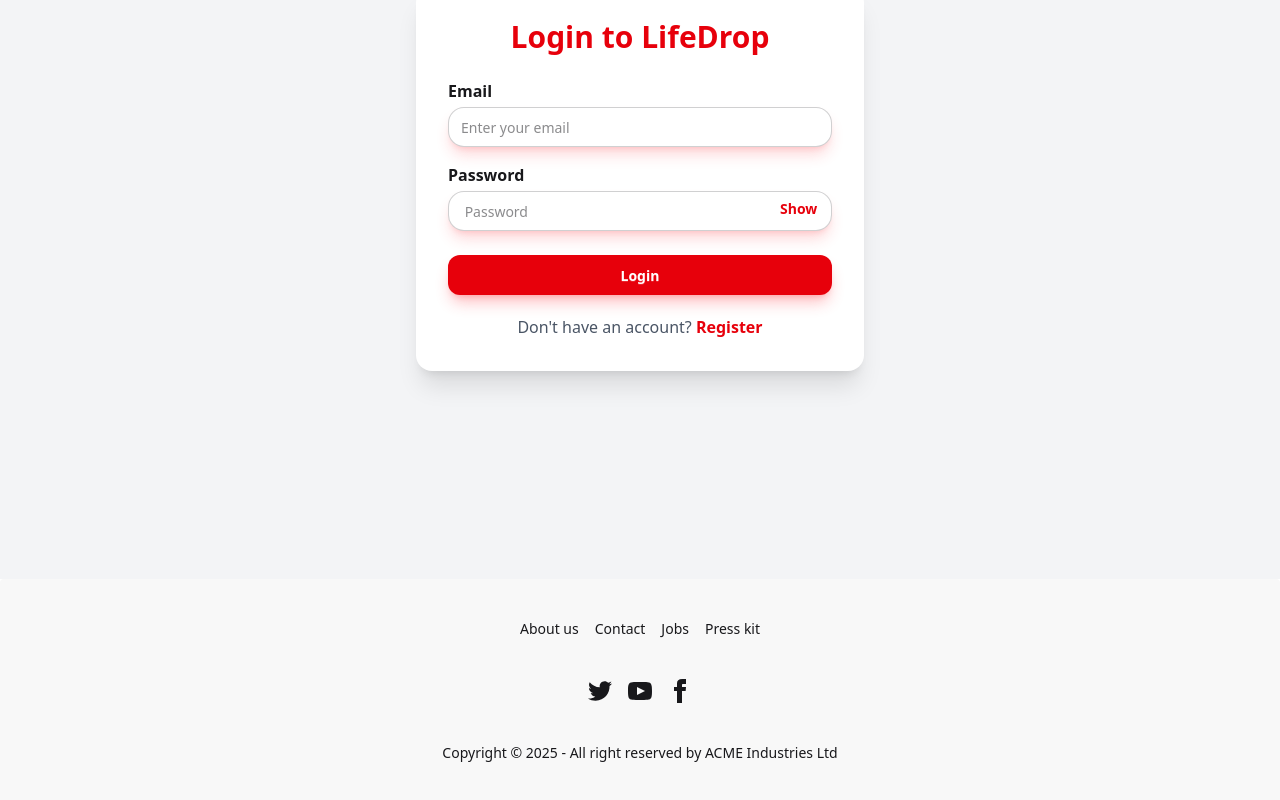
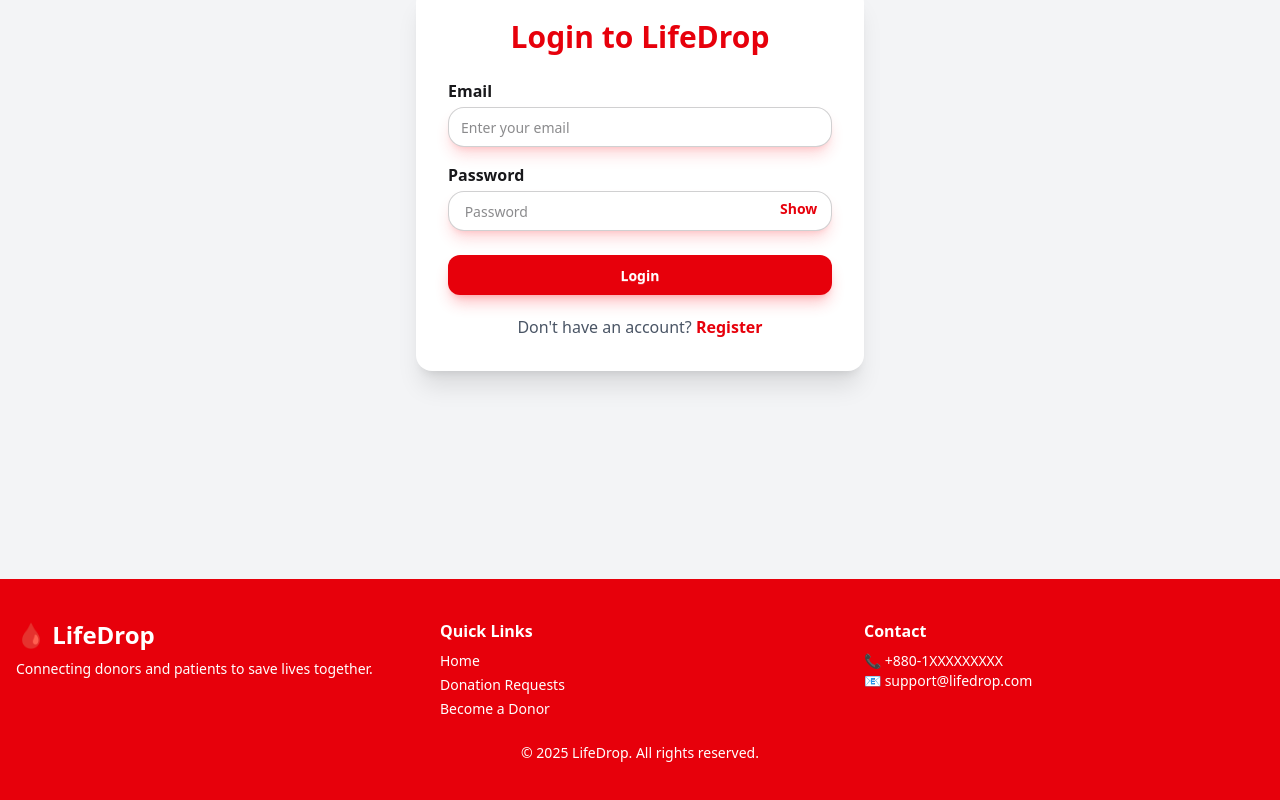
Before and after one commit to With-chomok/Blood-Donation-Project-Client, a React (Vite) app: page /login in a window 1280 px wide. Shown: the part 286-1086 px from the top of the page. Built offline with nearby package versions, Linux system fonts and the light colour scheme; no server answers.

Commit message:
Donate  or Funding page create

```diff
--- a/src/components/footer/Footer.jsx
+++ b/src/components/footer/Footer.jsx
@@ -1,54 +1,35 @@
-import React from "react";
+import { Link } from "react-router";
 
 const Footer = () => {
   return (
-    <footer className="footer footer-horizontal footer-center bg-base-200 text-base-content rounded p-10">
-      <nav className="grid grid-flow-col gap-4">
-        <a className="link link-hover">About us</a>
-        <a className="link link-hover">Contact</a>
-        <a className="link link-hover">Jobs</a>
-        <a className="link link-hover">Press kit</a>
-      </nav>
-      <nav>
-        <div className="grid grid-flow-col gap-4">
-          <a>
-            <svg
-              xmlns="http://www.w3.org/2000/svg"
-              width="24"
-              height="24"
-              viewBox="0 0 24 24"
-              className="fill-current">
-              <path d="M24 4.557c-.883.392-1.832.656-2.828.775 1.017-.609 1.798-1.574 2.165-2.724-.951.564-2.005.974-3.127 1.195-.897-.957-2.178-1.555-3.594-1.555-3.179 0-5.515 2.966-4.797 6.045-4.091-.205-7.719-2.165-10.148-5.144-1.29 2.213-.669 5.108 1.523 6.574-.806-.026-1.566-.247-2.229-.616-.054 2.281 1.581 4.415 3.949 4.89-.693.188-1.452.232-2.224.084.626 1.956 2.444 3.379 4.6 3.419-2.07 1.623-4.678 2.348-7.29 2.04 2.179 1.397 4.768 2.212 7.548 2.212 9.142 0 14.307-7.721 13.995-14.646.962-.695 1.797-1.562 2.457-2.549z"></path>
-            </svg>
-          </a>
-          <a>
-            <svg
-              xmlns="http://www.w3.org/2000/svg"
-              width="24"
-              height="24"
-              viewBox="0 0 24 24"
-              className="fill-current">
-              <path d="M19.615 3.184c-3.604-.246-11.631-.245-15.23 0-3.897.266-4.356 2.62-4.385 8.816.029 6.185.484 8.549 4.385 8.816 3.6.245 11.626.246 15.23 0 3.897-.266 4.356-2.62 4.385-8.816-.029-6.185-.484-8.549-4.385-8.816zm-10.615 12.816v-8l8 3.993-8 4.007z"></path>
-            </svg>
-          </a>
-          <a>
-            <svg
-              xmlns="http://www.w3.org/2000/svg"
-              width="24"
-              height="24"
-              viewBox="0 0 24 24"
-              className="fill-current">
-              <path d="M9 8h-3v4h3v12h5v-12h3.642l.358-4h-4v-1.667c0-.955.192-1.333 1.115-1.333h2.885v-5h-3.808c-3.596 0-5.192 1.583-5.192 4.615v3.385z"></path>
-            </svg>
-          </a>
+    <footer className="bg-red-600 text-white py-10">
+      <div className="max-w-7xl mx-auto px-4 grid md:grid-cols-3 gap-6">
+        <div>
+          <h3 className="text-2xl font-bold mb-2">🩸 LifeDrop</h3>
+          <p className="text-sm">
+            Connecting donors and patients to save lives together.
+          </p>
         </div>
-      </nav>
-      <aside>
-        <p>
-          Copyright © {new Date().getFullYear()} - All right reserved by ACME
-          Industries Ltd
-        </p>
-      </aside>
+
+        <div>
+          <h4 className="font-semibold mb-2">Quick Links</h4>
+          <ul className="space-y-1 text-sm">
+            <li><Link to="/">Home</Link></li>
+            <li><Link to="/donation-requests">Donation Requests</Link></li>
+            <li><Link to="/register">Become a Donor</Link></li>
+          </ul>
+        </div>
+
+        <div>
+          <h4 className="font-semibold mb-2">Contact</h4>
+          <p className="text-sm">📞 +880-1XXXXXXXXX</p>
+          <p className="text-sm">📧 support@lifedrop.com</p>
+        </div>
+      </div>
+
+      <p className="text-center text-sm mt-6">
+        © {new Date().getFullYear()} LifeDrop. All rights reserved.
+      </p>
     </footer>
   );
 };
--- a/src/components/navbar/Navbar.jsx
+++ b/src/components/navbar/Navbar.jsx
@@ -25,7 +25,11 @@ const Navbar = () => {
                 Donation Requests
               </NavLink>
             </li>
-
+            <li>
+              <NavLink to="/donate" className={navLinkStyle}>
+                Donate
+              </NavLink>
+            </li>
             {!user ? (
               <li>
                 <NavLink to="/login" className={navLinkStyle}>
--- /dev/null
+++ b/src/pages/Donate/Donate.jsx
@@ -0,0 +1,87 @@
+import React from "react";
+import useAxios from "../../hooks/useAxios";
+import useAuth from "../../hooks/UseAuth";
+import { Navigate, useNavigate } from "react-router";
+
+
+const Donate = () => {
+  const navigate = useNavigate()
+  const axiosInstance = useAxios();
+  const {user} = useAuth()
+console.log(user);
+  const handleDonate = (e)=>{
+    e.preventDefault();
+    const donateAmount = e.target.donateName.value;
+    const donerEmail = user?.email;
+    const donerName = user?.displayName
+
+    const formData = {
+      donateAmount,
+      donerEmail,
+      donerName
+    }
+    axiosInstance.post('/create-payment', {formData})
+    .then(res => {
+      console.log(res.data);
+      navigate(res.data.url)
+    })
+
+
+
+  }
+  return (
+    <div className="max-w-6xl mx-auto px-4 py-10">
+      <h1 className="text-3xl font-bold text-center text-red-600">
+        Support LifeDrop 💖
+      </h1>
+      <p className="text-center text-gray-600 mt-2">
+        Your contribution helps us save more lives
+      </p>
+
+      {/* Funding Cards */}
+      <div className="grid grid-cols-1 md:grid-cols-3 gap-6 mt-10">
+        {[100, 300, 500].map((amount) => (
+          <div
+            key={amount}
+            className="border border-red-600 rounded-xl p-6 text-center shadow hover:shadow-lg transition">
+            <h2 className="text-2xl font-bold">৳{amount}</h2>
+            <p className="text-gray-500 mt-2">One time donation</p>
+            <button className="btn hover:bg-red-600 hover:text-white border-red-600 focus:outline-none mt-4">
+              Donate Now
+            </button>
+          </div>
+        ))}
+      </div>
+
+      {/* Custom Amount */}
+      <div>
+
+      <form onSubmit={handleDonate} className="mt-10 text-center">
+        <input
+          type="number"
+          name="donateName"
+          placeholder="Enter custom amount"
+          className="input input-bordered border-red-500 w-full max-w-xs"
+        />
+        <button className="btn bg-red-600 text-white ml-2 mt-3 md:mt-0">
+          Donate
+        </button>
+      </form>
+      </div>
+
+      {/* Why Funding */}
+      <div className="mt-16 bg-red-50 p-6 rounded-xl">
+        <h3 className="text-xl font-semibold text-red-600">
+          Why your support matters?
+        </h3>
+        <ul className="list-disc ml-6 mt-3 text-gray-700">
+          <li>Maintain platform servers</li>
+          <li>Organize blood donation campaigns</li>
+          <li>Support emergency patients</li>
+        </ul>
+      </div>
+    </div>
+  );
+};
+
+export default Donate;
--- a/src/pages/MyRequest/MyRequest.jsx
+++ b/src/pages/MyRequest/MyRequest.jsx
@@ -24,11 +24,19 @@ const MyRequest = () => {
 
 
 
+  // filter logic
+  const filteredRequests =
+    filter === "all"
+      ? myRequests
+      : myRequests.filter((req) => req.donationStatus  === filter);
+
   // pagination logic
   const totalPages = Math.ceil(totalRequest / itemsPerPage);
   const pages = [...Array(totalPages).keys()].map((e) => e + 1);
 //   const startIndex = (currentPage - 1) * itemsPerPage;
 
+
+console.log(myRequests, filteredRequests);
 
 const handlePrev = () => {
     if(currentPage> 1){
@@ -81,7 +89,7 @@ const handleNext = () => {
 
           <tbody>
 
-            {myRequests.map((req) => (
+            {filteredRequests.map((req) => (
               <tr key={req._id}>
                 <td>{req.recipientName}</td>
                 <td>{req.address}</td>
--- a/src/pages/home/Home.jsx
+++ b/src/pages/home/Home.jsx
@@ -1,11 +1,18 @@
-import React from 'react';
+import React from "react";
+import Banner from "./Banner/Banner";
+import Featured from "./Feature/Featured";
+import DonationPreview from "./DonationPreview/DonationPreview";
+import ContactUs from "./Contact/ContactUs";
 
 const Home = () => {
-    return (
-        <div>
-            <h1>home page</h1>
-        </div>
-    );
+  return (
+    <div>
+      <Banner></Banner>
+      <Featured></Featured>
+      <DonationPreview></DonationPreview>
+      <ContactUs></ContactUs>
+    </div>
+  );
 };
 
 export default Home;
--- a/src/routes/Router.jsx
+++ b/src/routes/Router.jsx
@@ -11,6 +11,7 @@ import Loading from "../components/Loader/Loading";
 import PrivateRoute from "./PrivateRoute";
 import AllUsers from "../pages/AllUsers/AllUsers";
 import MyRequest from "../pages/MyRequest/MyRequest";
+import Donate from "../pages/Donate/Donate";
 
 const Router = createBrowserRouter([
   {
@@ -33,6 +34,10 @@ const Router = createBrowserRouter([
         loader: () => {
           return fetch("areaDatas.json");
         }
+      },
+      {
+        path:"/donate",
+        Component:Donate
       }
     ],
   },
```
Also changed, not shown: 1 other file (tests, documents, lock files or other folders).
